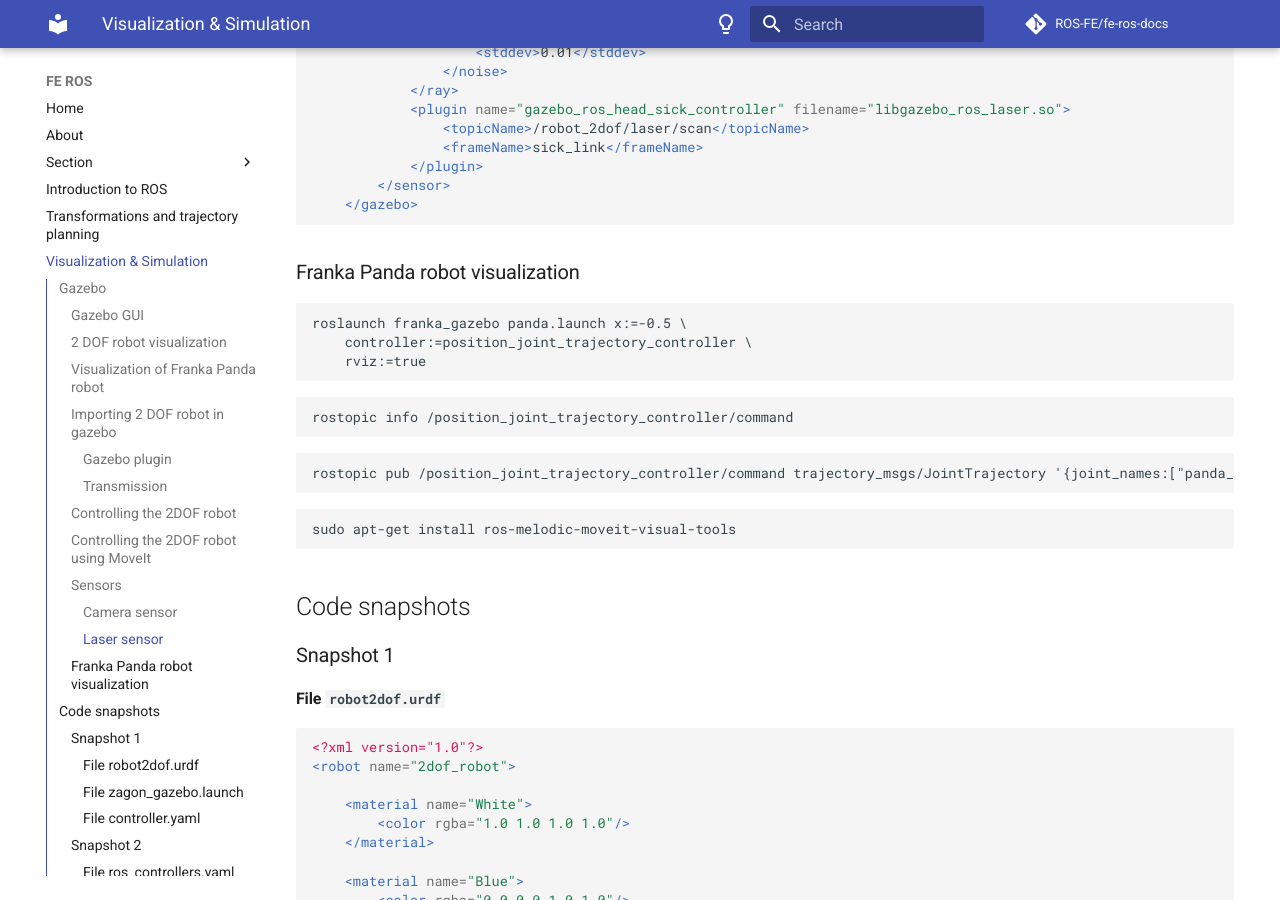
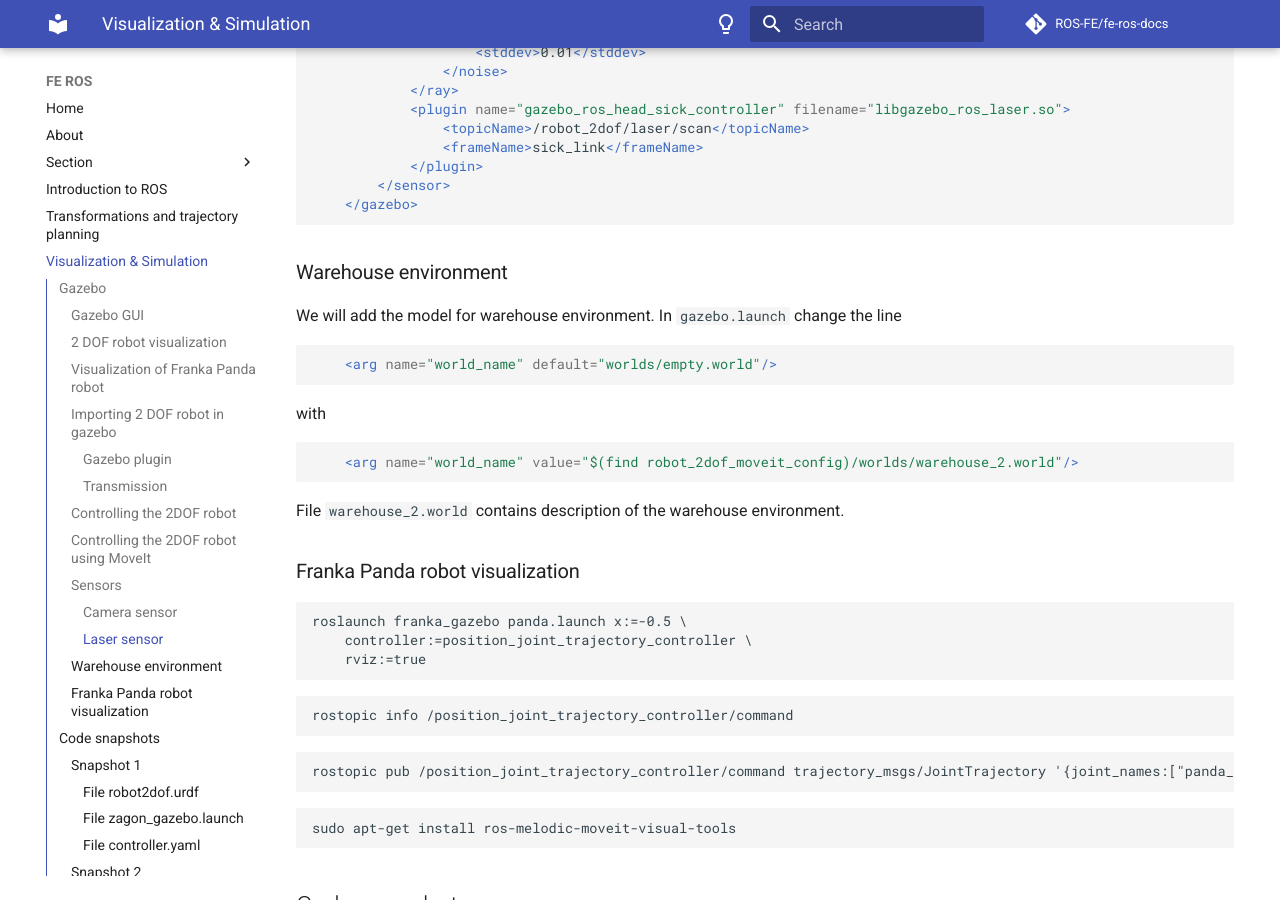
Before and after one commit to ROS-FE/fe-ros-docs, an MkDocs documentation site: the page built from docs/simulation/index.md, in a window 1280 px wide and 900 px high, scrolled down 23452 px. Built offline with MkDocs 1.6.1 and Material for MkDocs 9.7.7, drawn with Linux system fonts in a browser that asks for light colours; comment, search, counter and statistics services are not loaded.

Commit message:
modified:   docs/simulation/index.md

````diff
--- a/docs/simulation/index.md
+++ b/docs/simulation/index.md
@@ -914,6 +914,21 @@
     </gazebo>
 ```
 
+### Warehouse environment
+
+We will add the model for warehouse environment. In `gazebo.launch` change the line
+
+```xml
+    <arg name="world_name" default="worlds/empty.world"/>
+```
+
+with
+
+```xml
+    <arg name="world_name" value="$(find robot_2dof_moveit_config)/worlds/warehouse_2.world"/>
+```
+
+File `warehouse_2.world` contains description of the warehouse environment.
 
 
 
````
